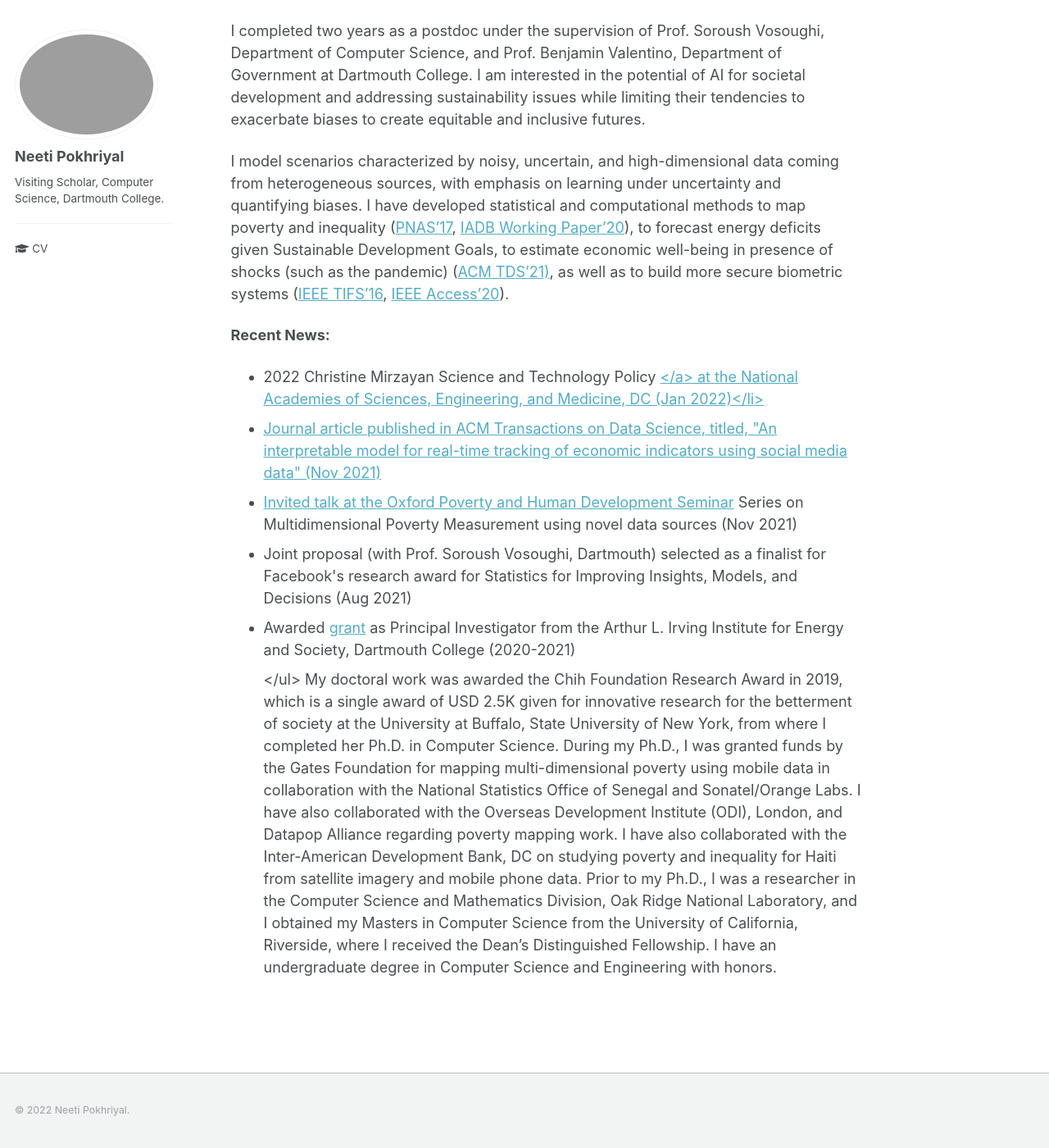
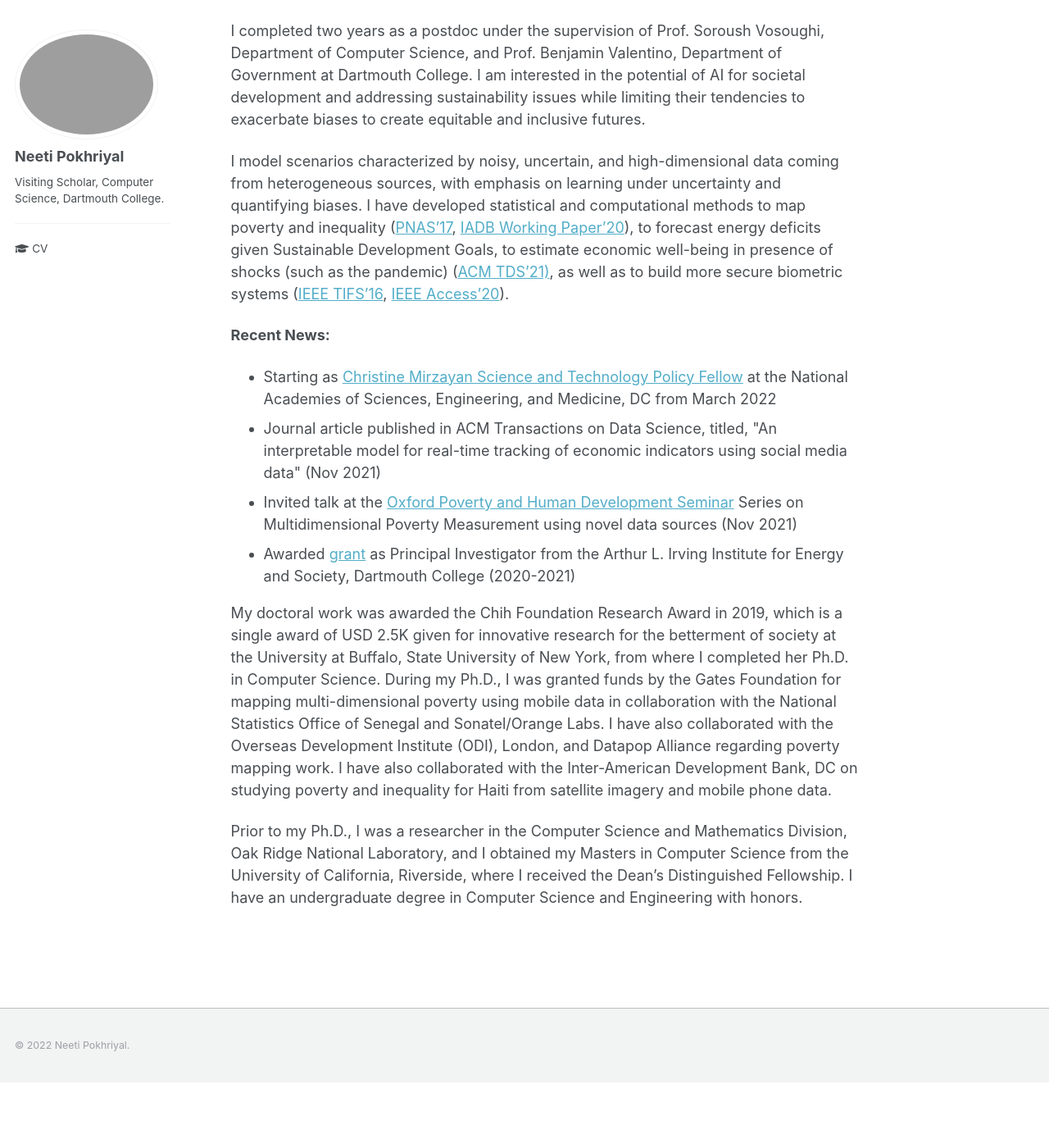
Before and after one commit to neetip/neetip.github.io, a Jekyll site: the page built from _pages/about.md, in a window 1280 px wide and 1400 px high, scrolled down 212 px. Shown: the whole window at 82% size. Built offline with Jekyll 4.4.1, drawn with Linux system fonts in a browser that asks for light colours; after the commit the page ends 1532 px from its top, so only the background shows below that.

Commit message:
Update about.md

```diff
--- a/_pages/about.md
+++ b/_pages/about.md
@@ -15,10 +15,9 @@ I model scenarios characterized by noisy, uncertain, and high-dimensional data c
 
 <p><b>Recent News:</b></p>
 <ul>
-  <li>2022 Christine Mirzayan Science and Technology Policy <a href="https://www.nationalacademies.org/our-work/the-christine-mirzayan-science--technology-policy-graduate-fellowship-program"><Fellow></a> at the National Academies of Sciences, Engineering, and Medicine, DC (Jan 2022)</li>
+  <li>Starting as <a href="https://www.nationalacademies.org/our-work/the-christine-mirzayan-science--technology-policy-graduate-fellowship-program">Christine Mirzayan Science and Technology Policy Fellow</a> at the National Academies of Sciences, Engineering, and Medicine, DC from March 2022</li>
   <li>Journal article published in ACM Transactions on Data Science, titled, "An interpretable model for real-time tracking of economic indicators using social media data" (Nov 2021) </li>
-  <li>Invited talk at the Oxford Poverty and Human Development <a href="https://ophi.org.uk/courses-and-events/seminars/">Seminar</a> Series on Multidimensional Poverty Measurement using novel data sources (Nov 2021)</li>
-  <li>Joint proposal (with Prof. Soroush Vosoughi, Dartmouth) selected as a finalist for Facebook's research award for Statistics for Improving Insights, Models, and Decisions (Aug 2021)</li>
+  <li>Invited talk at the <a href="https://ophi.org.uk/courses-and-events/seminars/">Oxford Poverty and Human Development Seminar</a> Series on Multidimensional Poverty Measurement using novel data sources (Nov 2021)</li>
   <li> Awarded <a href="https://irving.dartmouth.edu/research/funding-faculty/funded-projects">grant</a> as Principal Investigator from the Arthur L. Irving Institute for Energy and Society, Dartmouth College (2020-2021)</li>
 </ul>
 
```
